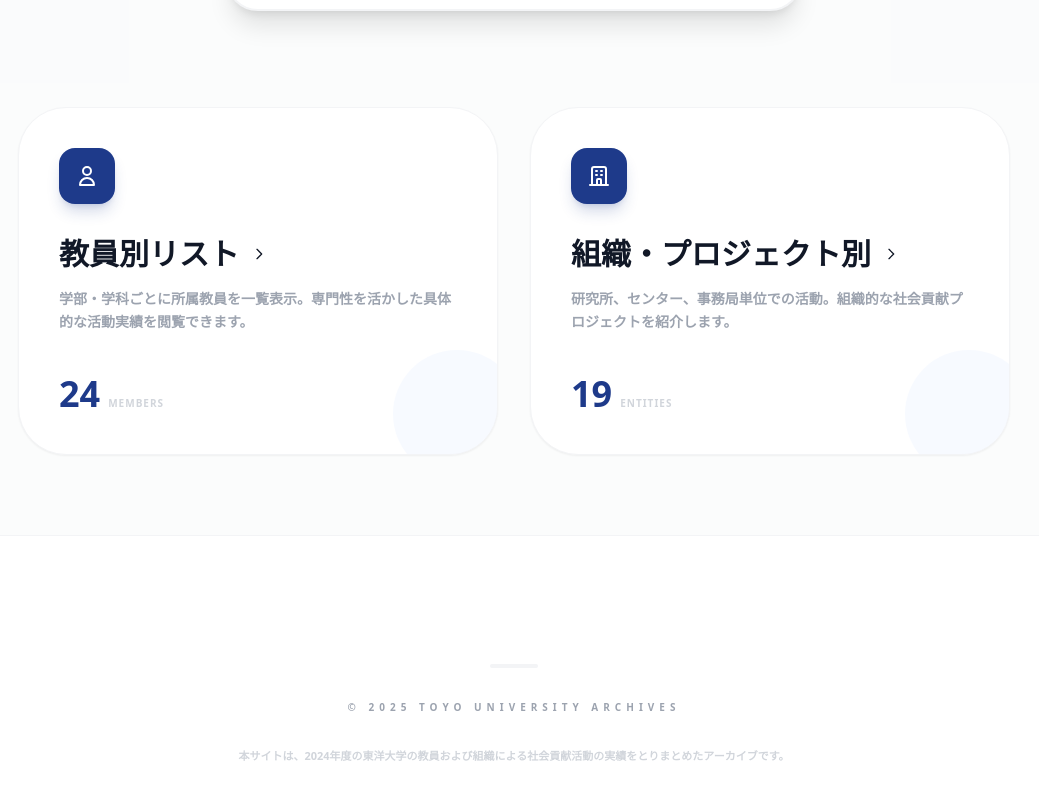
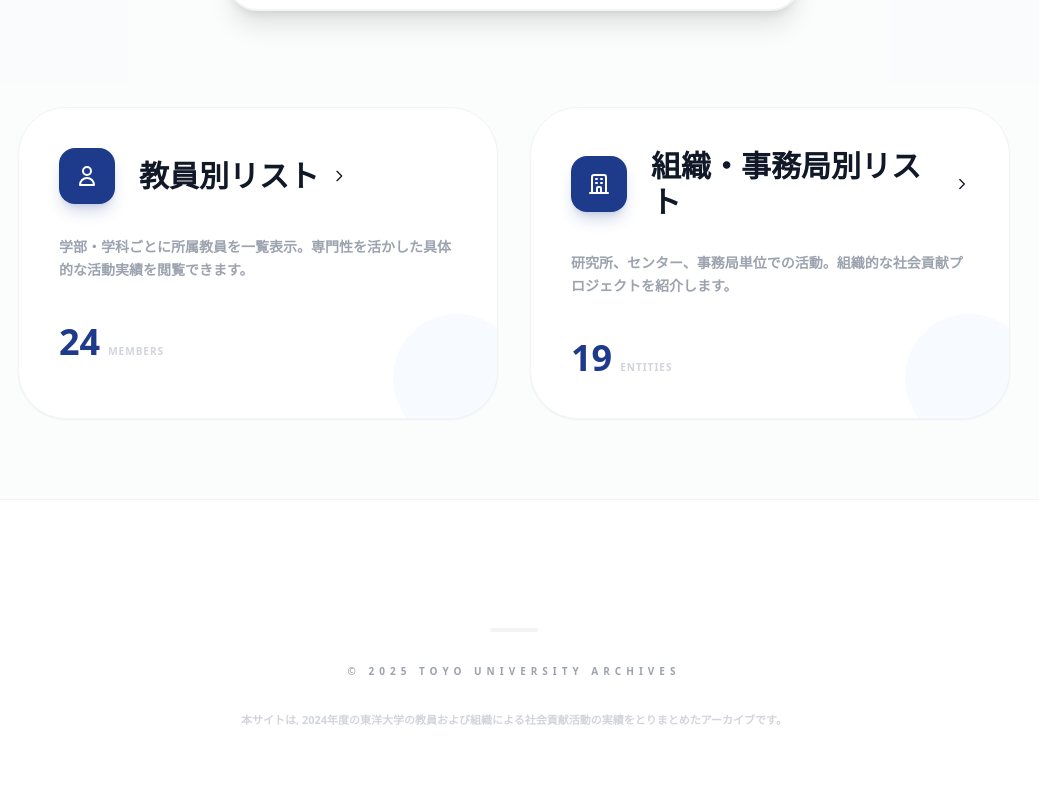
Before and after one commit to toyo-univ-social-contribution/soc-act-info-2024, a React (Vite) app: page / in a window 1280 px wide. Shown: the part 426-1226 px from the top of the page, without its empty margins (126-1165 px from the left). Built offline with nearby package versions, Linux system fonts and the light colour scheme.

Commit message:
Add files via upload

```diff
--- a/App.tsx
+++ b/App.tsx
@@ -251,13 +251,15 @@ const Home = () => {
 
       <section className="grid grid-cols-1 md:grid-cols-2 gap-8">
         <Link to="/list" className="group p-10 bg-white rounded-[3rem] border border-gray-100 shadow-sm hover:shadow-2xl hover:-translate-y-1 transition-all duration-500 relative overflow-hidden">
-          <div className="w-14 h-14 bg-blue-900 text-white rounded-2xl flex items-center justify-center mb-8 shadow-lg shadow-blue-900/20 group-hover:scale-110 transition-transform">
+          <div className="flex items-center gap-6 mb-8">
+            <div className="w-14 h-14 bg-blue-900 text-white rounded-2xl flex items-center justify-center shadow-lg shadow-blue-900/20 group-hover:scale-110 transition-transform shrink-0">
               <UserIcon />
             </div>
-          <h2 className="text-3xl font-black text-gray-900 mb-4 flex items-center gap-3">
+            <h2 className="text-3xl font-black text-gray-900 flex items-center gap-3">
               教員別リスト
               <ChevronRight />
             </h2>
+          </div>
           <p className="text-gray-400 font-bold text-sm leading-relaxed mb-10">
             学部・学科ごとに所属教員を一覧表示。専門性を活かした具体的な活動実績を閲覧できます。
           </p>
@@ -269,13 +271,15 @@ const Home = () => {
         </Link>
 
         <Link to="/org" className="group p-10 bg-white rounded-[3rem] border border-gray-100 shadow-sm hover:shadow-2xl hover:-translate-y-1 transition-all duration-500 relative overflow-hidden">
-          <div className="w-14 h-14 bg-blue-900 text-white rounded-2xl flex items-center justify-center mb-8 shadow-lg shadow-blue-900/20 group-hover:scale-110 transition-transform">
+          <div className="flex items-center gap-6 mb-8">
+            <div className="w-14 h-14 bg-blue-900 text-white rounded-2xl flex items-center justify-center shadow-lg shadow-blue-900/20 group-hover:scale-110 transition-transform shrink-0">
               <OrgIcon />
             </div>
-          <h2 className="text-3xl font-black text-gray-900 mb-4 flex items-center gap-3">
-            組織・プロジェクト別
+            <h2 className="text-3xl font-black text-gray-900 flex items-center gap-3">
+              組織・事務局別リスト
               <ChevronRight />
             </h2>
+          </div>
           <p className="text-gray-400 font-bold text-sm leading-relaxed mb-10">
             研究所、センター、事務局単位での活動。組織的な社会貢献プロジェクトを紹介します。
           </p>
@@ -619,7 +623,7 @@ const App = () => {
             <div className="w-12 h-1 bg-gray-100 mx-auto rounded-full"></div>
             <p className="text-gray-400 text-[10px] font-black uppercase tracking-[0.5em]">© 2025 Toyo University Archives</p>
             <div className="max-w-2xl mx-auto text-gray-300 text-[11px] font-bold leading-relaxed px-6">
-              本サイトは、2024年度の東洋大学の教員および組織による社会貢献活動の実績をとりまとめたアーカイブです。
+              本サイトは, 2024年度の東洋大学の教員および組織による社会貢献活動の実績をとりまとめたアーカイブです。
             </div>
           </div>
         </footer>
```
Lines whose indentation alone changed are shown as unchanged.
